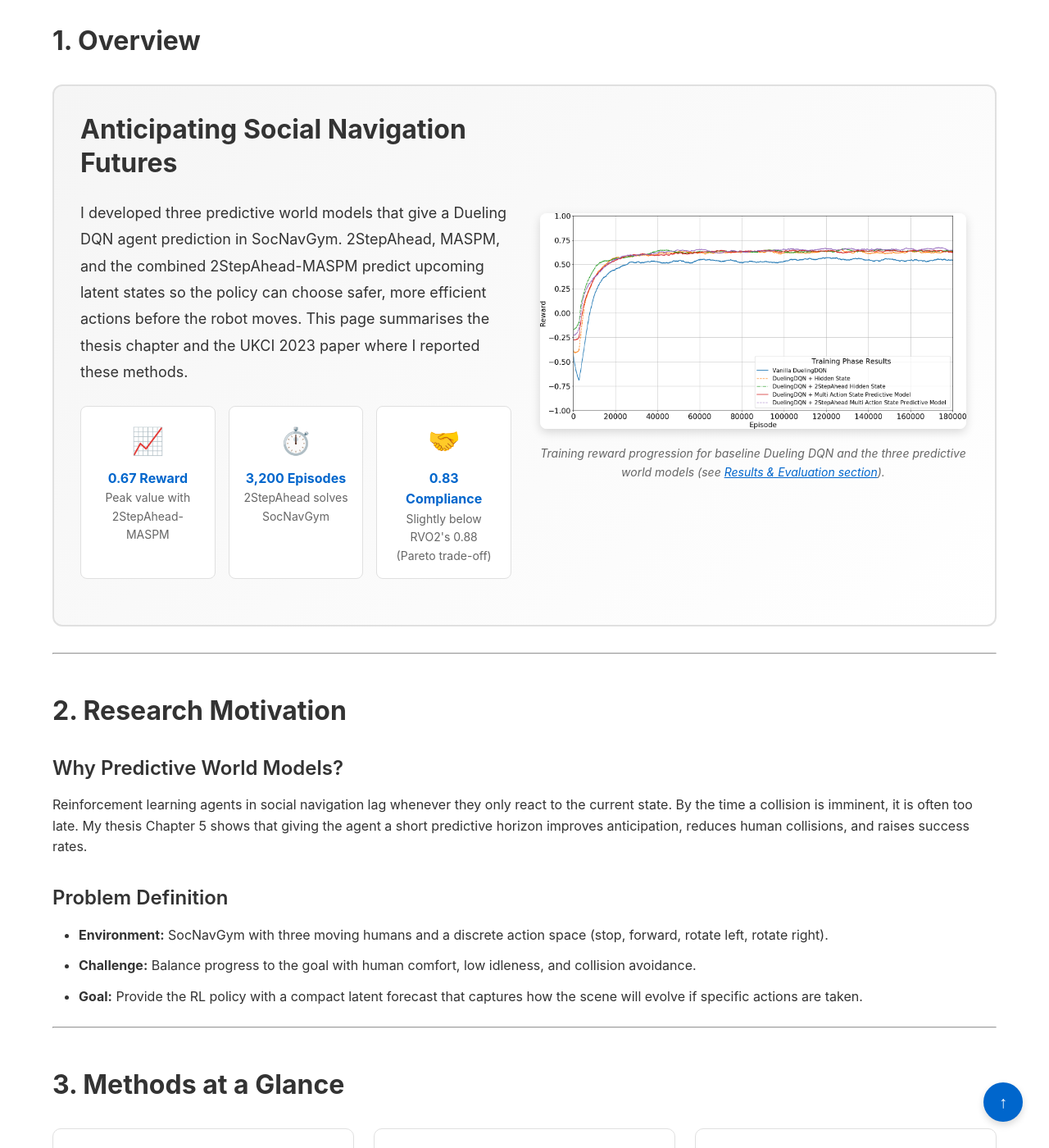
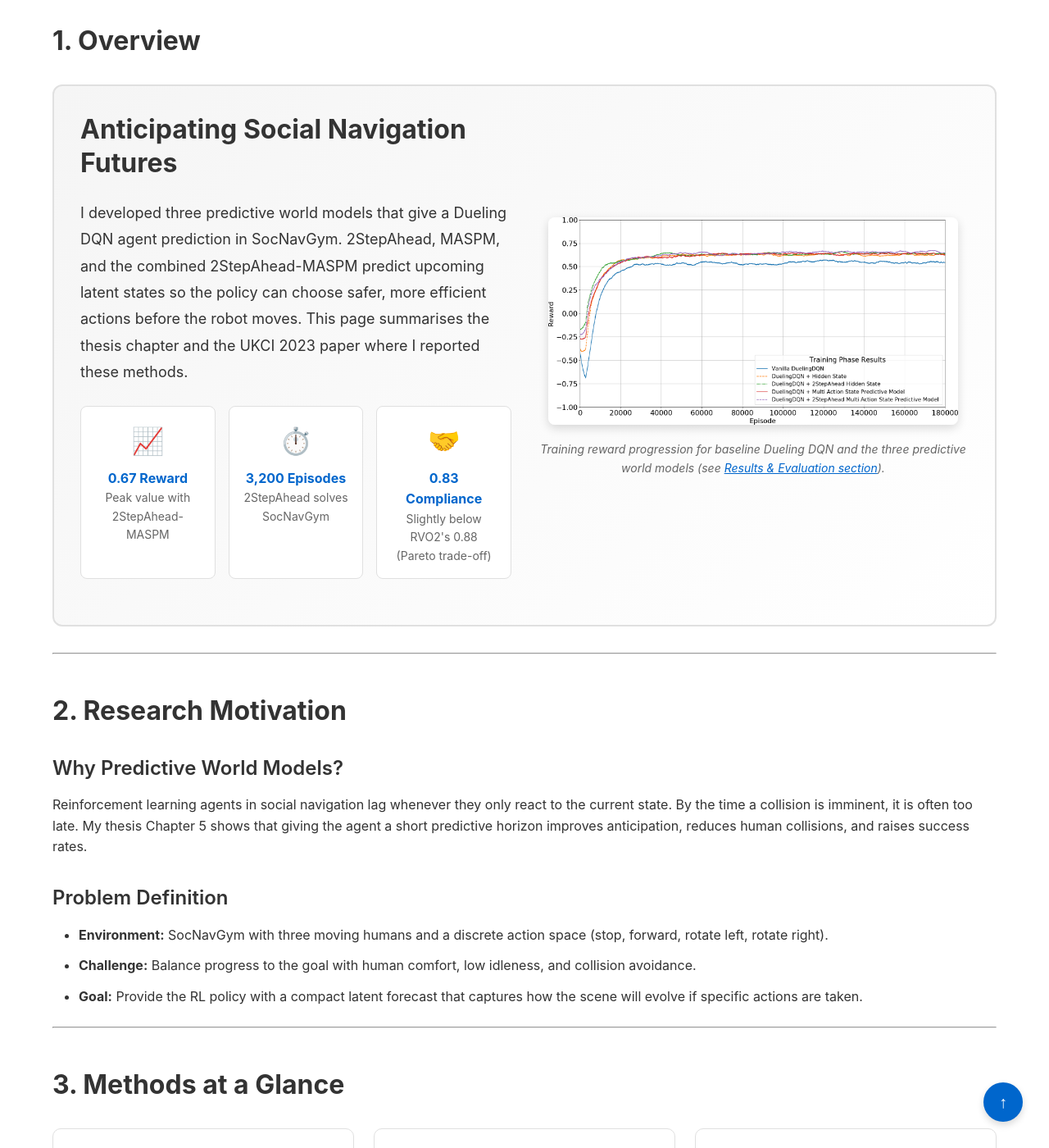
Before and after one commit to goodluckoguzie/goodluckoguzie.github.io, a Jekyll site: the page built from projects/predictive-world-models.md, in a window 1280 px wide and 1400 px high, scrolled down 627 px. Shown: the whole window at 82% size. Built offline with Jekyll 4.4.1, drawn with Linux system fonts in a browser that asks for light colours.

Commit message:
Phase 2: Apply standardized components to predictive-world-models and cosine-gated-lstm pages

```diff
--- a/assets/css/style.css
+++ b/assets/css/style.css
@@ -1830,6 +1830,31 @@
     margin-right: auto;
 }
 
+/* Methods Grid Component */
+.methods-grid {
+    display: grid;
+    grid-template-columns: repeat(auto-fit, minmax(240px, 1fr));
+    gap: 1.5rem;
+    margin: 2rem 0;
+}
+
+.method-card {
+    background: var(--bg-card);
+    border: 1px solid var(--border);
+    border-radius: 10px;
+    padding: 1.5rem;
+}
+
+.method-card h3 {
+    margin-top: 0;
+    color: var(--primary);
+}
+
+.method-card p {
+    color: var(--text-light);
+    margin-bottom: 0;
+}
+
 .project-image-placeholder img {
     max-width: 100%;
     height: auto;
--- a/projects/predictive-world-models.md
+++ b/projects/predictive-world-models.md
@@ -11,9 +11,9 @@
   <p><strong>2023</strong> • Aston University • UKCI 2023 Publication</p>
 </div>
 
-<div class="table-of-contents" style="background: var(--bg-alt); padding: 1.5rem; border-radius: 8px; margin: 2rem 0; border-left: 4px solid var(--link);">
-  <h3 style="margin-top: 0; color: var(--link);">📑 Table of Contents</h3>
-  <ul style="columns: 2; column-gap: 2rem; list-style: none; padding-left: 0;">
+<div class="table-of-contents">
+  <h3>📑 Table of Contents</h3>
+  <ul>
     <li><a href="#hero">1. Overview</a></li>
     <li><a href="#motivation">2. Research Motivation</a></li>
     <li><a href="#methods">3. Methods at a Glance</a></li>
@@ -32,36 +32,36 @@
 
 ## <a id="hero"></a>1. Overview
 
-<div class="hero-section" style="background: linear-gradient(135deg, var(--bg-alt) 0%, var(--bg-card) 100%); padding: 2rem; border-radius: 12px; margin: 2rem 0; border: 2px solid var(--border);">
-  <div style="display: grid; grid-template-columns: 1fr 1fr; gap: 2rem; align-items: center;">
-    <div>
-      <h2 style="margin-top: 0; color: var(--text); font-size: 2rem;">Anticipating Social Navigation Futures</h2>
-      <p style="font-size: 1.125rem; line-height: 1.8; color: var(--text); margin-bottom: 1.5rem;">
+<div class="hero-section">
+  <div class="hero-section-grid">
+    <div class="hero-section-content">
+      <h2>Anticipating Social Navigation Futures</h2>
+      <p>
         I developed three predictive world models that give a Dueling DQN agent prediction in SocNavGym. 2StepAhead, MASPM, and the combined 2StepAhead-MASPM predict upcoming latent states so the policy can choose safer, more efficient actions before the robot moves. This page summarises the thesis chapter and the UKCI 2023 paper where I reported these methods.
       </p>
 
-      <div class="quick-stats" style="display: grid; grid-template-columns: repeat(3, 1fr); gap: 1rem; margin: 1.5rem 0;">
-        <div style="text-align: center; padding: 1rem; background: var(--bg); border-radius: 8px; border: 1px solid var(--border);">
-          <div style="font-size: 2rem; margin-bottom: 0.5rem;">📈</div>
-          <div style="font-weight: bold; color: var(--link);">0.67 Reward</div>
-          <div style="font-size: 0.875rem; color: var(--text-light);">Peak value with 2StepAhead-MASPM</div>
+      <div class="quick-stats">
+        <div class="quick-stats-item">
+          <div class="quick-stats-item-icon">📈</div>
+          <div class="quick-stats-item-value">0.67 Reward</div>
+          <div class="quick-stats-item-label">Peak value with 2StepAhead-MASPM</div>
         </div>
-        <div style="text-align: center; padding: 1rem; background: var(--bg); border-radius: 8px; border: 1px solid var(--border);">
-          <div style="font-size: 2rem; margin-bottom: 0.5rem;">⏱️</div>
-          <div style="font-weight: bold; color: var(--link);">3,200 Episodes</div>
-          <div style="font-size: 0.875rem; color: var(--text-light);">2StepAhead solves SocNavGym</div>
+        <div class="quick-stats-item">
+          <div class="quick-stats-item-icon">⏱️</div>
+          <div class="quick-stats-item-value">3,200 Episodes</div>
+          <div class="quick-stats-item-label">2StepAhead solves SocNavGym</div>
         </div>
-        <div style="text-align: center; padding: 1rem; background: var(--bg); border-radius: 8px; border: 1px solid var(--border);">
-          <div style="font-size: 2rem; margin-bottom: 0.5rem;">🤝</div>
-          <div style="font-weight: bold; color: var(--link);">0.83 Compliance</div>
-          <div style="font-size: 0.875rem; color: var(--text-light);">Slightly below RVO2's 0.88 (Pareto trade-off)</div>
+        <div class="quick-stats-item">
+          <div class="quick-stats-item-icon">🤝</div>
+          <div class="quick-stats-item-value">0.83 Compliance</div>
+          <div class="quick-stats-item-label">Slightly below RVO2's 0.88 (Pareto trade-off)</div>
         </div>
       </div>
     </div>
 
-    <div style="text-align: center;">
-      <img src="{{ '/assets/images/predictive_world_models_training.png' | relative_url }}" alt="Training reward curves for predictive world models" style="width: 100%; max-width: 520px; height: auto; border-radius: 8px; box-shadow: 0 4px 12px rgba(0,0,0,0.15);" />
-      <p style="margin-top: 0.75rem; font-size: 0.875rem; color: var(--text-light); font-style: italic;">Training reward progression for baseline Dueling DQN and the three predictive world models (see <a href="#results" style="color: var(--link); text-decoration: underline;">Results & Evaluation section</a>).</p>
+    <div class="hero-section-media">
+      <img src="{{ '/assets/images/predictive_world_models_training.png' | relative_url }}" alt="Training reward curves for predictive world models" />
+      <p>Training reward progression for baseline Dueling DQN and the three predictive world models (see <a href="#results" class="internal-link">Results & Evaluation section</a>).</p>
     </div>
   </div>
 </div>
@@ -84,22 +84,22 @@
 
 ## <a id="methods"></a>3. Methods at a Glance
 
-<div style="display: grid; grid-template-columns: repeat(auto-fit, minmax(240px, 1fr)); gap: 1.5rem; margin: 2rem 0;">
-  <div style="background: var(--bg-card); border: 1px solid var(--border); border-radius: 10px; padding: 1.5rem;">
-    <h3 style="margin-top: 0;">2StepAhead</h3>
-    <p style="color: var(--text-light);">Predicts a latent state two steps ahead for the current action. Offers early foresight while keeping computation lightweight.</p>
+<div class="methods-grid">
+  <div class="method-card">
+    <h3>2StepAhead</h3>
+    <p>Predicts a latent state two steps ahead for the current action. Offers early foresight while keeping computation lightweight.</p>
   </div>
-  <div style="background: var(--bg-card); border: 1px solid var(--border); border-radius: 10px; padding: 1.5rem;">
-    <h3 style="margin-top: 0;">MASPM</h3>
-    <p style="color: var(--text-light);">Generates one-step latent predictions for every possible action to show the policy what would happen if it picked each option.</p>
+  <div class="method-card">
+    <h3>MASPM</h3>
+    <p>Generates one-step latent predictions for every possible action to show the policy what would happen if it picked each option.</p>
   </div>
-  <div style="background: var(--bg-card); border: 1px solid var(--border); border-radius: 10px; padding: 1.5rem;">
-    <h3 style="margin-top: 0;">2StepAhead-MASPM</h3>
-    <p style="color: var(--text-light);">Combines both ideas by producing two-step forecasts for all actions. This hybrid achieved the best overall performance.</p>
+  <div class="method-card">
+    <h3>2StepAhead-MASPM</h3>
+    <p>Combines both ideas by producing two-step forecasts for all actions. This hybrid achieved the best overall performance.</p>
   </div>
 </div>
 
-Each method feeds the resulting latent forecasts into the same Dueling DQN backbone, ensuring a fair comparison against the baselines (see <a href="#comparison" style="color: var(--link); text-decoration: underline;">Comparison with Baselines section</a>).
+Each method feeds the resulting latent forecasts into the same Dueling DQN backbone, ensuring a fair comparison against the baselines (see <a href="#comparison" class="internal-link">Comparison with Baselines section</a>).
 
 ---
 
@@ -144,7 +144,7 @@
 2. Concatenate the resulting latent states and hidden states.
 3. Pass the full set to the Dueling DQN.
 
-This hybrid provides depth (two steps) and breadth (all actions), which explains its superior results in Figure <a href="#results" style="color: var(--link); text-decoration: underline;">Results & Evaluation section</a>.
+This hybrid provides depth (two steps) and breadth (all actions), which explains its superior results in Figure <a href="#results" class="internal-link">Results & Evaluation section</a>.
 
 <figure style="margin: 2rem 0; text-align: center;">
   <img src="{{ '/assets/images/2StepAhead-MASPM.jpg' | relative_url }}" alt="2StepAhead-MASPM predictive world model architecture" style="width: 100%; max-width: 720px; height: auto; border-radius: 8px; border: 1px solid var(--border);">
@@ -161,7 +161,7 @@
 - **Evaluation:** 500 held-out episodes per trained policy for safety and comfort metrics.
 - **Baselines:** Vanilla Dueling DQN, Dueling DQN with latent hidden state, RVO2, and Social Force Model.
 
-The training loop remains identical across methods; only the latent forecasting module changes. See the pseudocode in the <a href="#implementation" style="color: var(--link); text-decoration: underline;">Implementation & Usage section</a> for the integration pattern.
+The training loop remains identical across methods; only the latent forecasting module changes. See the pseudocode in the <a href="#implementation" class="internal-link">Implementation & Usage section</a> for the integration pattern.
 
 ---
 
@@ -321,7 +321,7 @@
 
 - Start with 2StepAhead if you need a quick win and limited compute.
 - Switch to MASPM when action ambiguity is a problem.
-- Use 2StepAhead-MASPM when you need the best balance between safety, success rate, and efficiency (see <a href="#results" style="color: var(--link); text-decoration: underline;">Results & Evaluation section</a>).
+- Use 2StepAhead-MASPM when you need the best balance between safety, success rate, and efficiency (see <a href="#results" class="internal-link">Results & Evaluation section</a>).
 
 ---
 
```
Also changed, not shown: projects/cosine-gated-lstm.md (+25 -25 lines).
